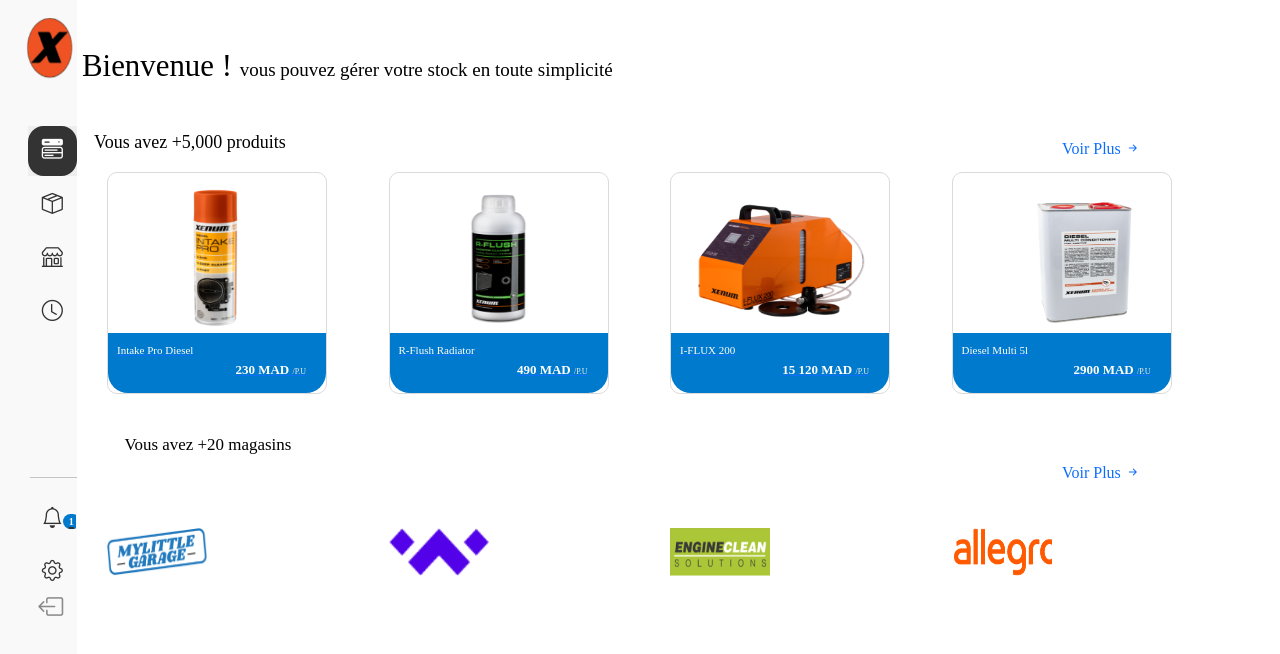
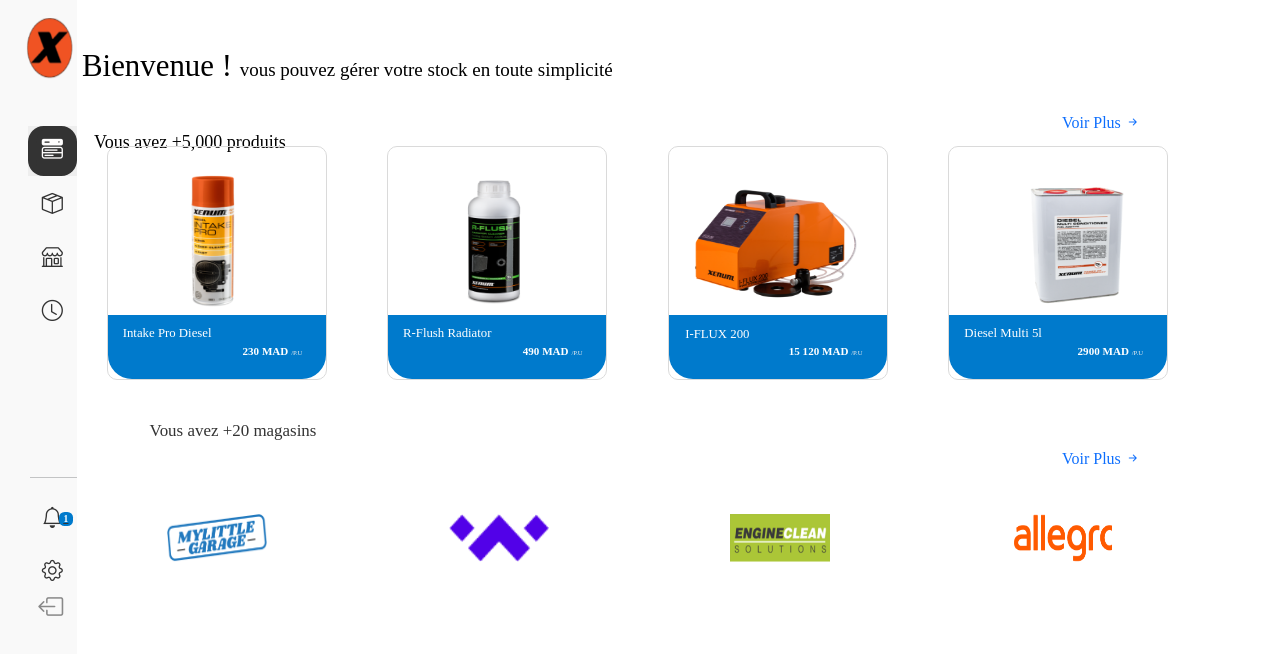
Before and after one commit to abdellahaitcheikh1/Merch-Sentry-pagec, a React (Create React App) app: page /#/ in a window 1280 px wide. Shown: the top 654 px of the page. Built offline with nearby package versions, Linux system fonts and the light colour scheme.

Commit message:
Feat(Update):complet update sidebar admin and category admin

```diff
--- a/src/Views/Admin/HomeAdmin/Home.tsx
+++ b/src/Views/Admin/HomeAdmin/Home.tsx
@@ -45,16 +45,20 @@
         },
         480:{
           slidesPerView:2,
-          spaceBetween:10,
+          spaceBetween:80,
         },
-        700:{
+        600:{
+          slidesPerView:3,
+          spaceBetween:80,
+        },
+        800:{
           slidesPerView:4,
-          spaceBetween:10,
+          spaceBetween:5,
         }
       }}
       >
     <SwiperSlide>
-      <Link to="/produit">
+      <Link className="LinkProduct" to="">
 
         <div className="box">
           <div className="slidImage">
@@ -62,7 +66,7 @@
             <div className="overlay">
             </div>
           </div>
-          <div className="detailBox">
+          <div className="BoxInfoProduct">
             <div className="ParantName">
             <p className="nameProduct">Intake Pro Diesel</p>
             </div>
@@ -73,7 +77,7 @@
 
         </SwiperSlide>
         <SwiperSlide>
-      <Link to="/produit">
+      <Link className="LinkProduct" to="/produit">
 
         <div className="box">
           <div className="slidImage">
@@ -81,7 +85,7 @@
             <div className="overlay">
             </div>
           </div>
-          <div className="detailBox">
+          <div className="BoxInfoProduct">
             <div className="ParantName">
                   <p className="nameProduct">R-Flush Radiator</p>
               </div>
@@ -93,7 +97,7 @@
 
         </SwiperSlide>
         <SwiperSlide>
-      <Link to="/produit">
+      <Link className="LinkProduct" to="">
 
         <div className="box">
           <div className="slidImage">
@@ -101,7 +105,7 @@
             <div className="overlay">
             </div>
           </div>
-          <div className="detailBox">
+          <div className="BoxInfoProduct">
             <div className="ParantName">
 <p className="nameProduct">I-FLUX 200</p>            </div>
 <div className="price"><p>15 120 MAD <span>/P.U</span></p></div>          </div>
@@ -110,7 +114,7 @@
 
         </SwiperSlide>
         <SwiperSlide>
-      <Link to="/produit">
+      <Link className="LinkProduct" to="">
 
         <div className="box">
           <div className="slidImage">
@@ -118,7 +122,7 @@
             <div className="overlay">
             </div>
           </div>
-          <div className="detailBox">
+          <div className="BoxInfoProduct">
             <div className="ParantName">
 <p className="nameProduct">Diesel Multi 5l</p>            </div>
 <div className="price"><p>2900 MAD <span>/P.U</span></p></div>          </div>
@@ -127,7 +131,7 @@
 
         </SwiperSlide>
         <SwiperSlide>
-      <Link to="/produit">
+      <Link className="LinkProduct" to="">
 
         <div className="box">
           <div className="slidImage">
@@ -135,7 +139,7 @@
             <div className="overlay">
             </div>
           </div>
-          <div className="detailBox">
+          <div className="BoxInfoProduct">
             <div className="ParantName">
               <p className="nameProduct">Intake Pro Diesel</p>
             </div>
@@ -146,7 +150,7 @@
 
         </SwiperSlide>
         <SwiperSlide>
-      <Link to="/produit">
+      <Link className="LinkProduct" to="">
 
         <div className="box">
           <div className="slidImage">
@@ -154,7 +158,7 @@
             <div className="overlay">
             </div>
           </div>
-          <div className="detailBox">
+          <div className="BoxInfoProduct">
             <div className="ParantName">
 <p className="nameProduct">Intake Pro Diesel</p>            </div>
 <div className="price"><p>230 MAD <span>/P.U</span></p></div>          </div>
@@ -164,7 +168,7 @@
 
         </SwiperSlide>
         <SwiperSlide>
-      <Link to="/produit">
+      <Link className="LinkProduct" to="">
 
         <div className="box">
           <div className="slidImage">
@@ -173,7 +177,7 @@
             <div className="overlay">
             </div>
           </div>
-          <div className="detailBox">
+          <div className="BoxInfoProduct">
             <div className="ParantName">
 <p className="nameProduct">Intake Pro Diesel</p>            </div>
 <div className="price"><p>230 MAD <span>/P.U</span></p></div>          </div>
--- a/src/Views/Admin/Sidbare/Sidebare.tsx
+++ b/src/Views/Admin/Sidbare/Sidebare.tsx
@@ -75,13 +75,13 @@
             <li className={activeItem === "/notifacation" ? "active" : "" }>
               <Link to="">
 
-                <a href="#">
-                <i className="bi bi-bell"><span className="countNotif">1</span></i>
+                <a href="">
+              <i className="bi bi-bell"/><span className="countNotif">1</span>
                       </a>
-
                 </Link>
               </li>
               <li className={activeItem === "/settings" ? "active" : ""}>
+
                 <Link to="">
                   <a href="#">
                     <i className="bi bi-gear" />
--- a/src/Views/Admin/Sidbare/sidebare.css
+++ b/src/Views/Admin/Sidbare/sidebare.css
@@ -662,40 +662,6 @@
 
 
 
-
-
-
-
-
-@media screen and (max-width: 768px) {
-	.sidebar {
-
-		width: 11%;
-	}
-	.produitCard .ImageProduit{
-		border-radius: 5%;
-		border: 1% solid rgb(235, 235, 235);
-		width: 40%;
-	}
-	.produitCard .barTitle a{
-		background: #007ACC;
-		color: #eee;
-		text-decoration: none;
-		border: none;
-		width: 49%;
-		height: 7%;
-	}
-
-}
-
-@media screen and (max-width: 576px) {
-	.sidebar {
-		width: 16%;
-	}
-}
-
-
-
 /*--------------------------- Produc Slid -----------------------  */
 
 
@@ -722,28 +688,30 @@
 /* ICI */
 
 .box{
-	border: 1px solid rgb(218, 218, 218);
-    width: 220px;
-    border-radius: 10px;
-    margin: 25px;
+	border: 1% solid rgb(218, 218, 218);
+    width: 220%;
+    border-radius: 10%;
+    margin: 25%;
 }
 .boxSponsore{
-    width: 200px;
-    margin: 25px;
+    width: 200%;
+    margin: 20%;
+	display: flex;
+	justify-content: center;
 }
 .slidImage{
-    height: 150px;
-    width: 180px;
-	margin-left: 18px;
+    height: 150%;
+    width: 180%;
+	margin-left: 7%;
     position: relative;
-	padding: 10px 2px 150px 2px;
+	padding: 10% 2% 67% 2%;
 }
 .box .slidImage img{
-	height: 150px;
+	height: 9rem;
 }
 .slideImgSponsore{
-	height: 80px;
-    width: 100px;
+	height: 80%;
+    width: 100%;
     position: relative;
 }
 .slideImgSponsore img{
@@ -760,67 +728,66 @@
 }
 .countNotif{
 	background-color: #007ACC;
-	padding: 2px 6px ;
-	border-radius: 50px;
+	padding: 5% 14% ;
+	border-radius: 40%;
+	margin-left: -12%;
 	color: #FFF;
 	text-align: center;
 	font-family: Montserrat;
 	font-style: normal;
 	font-weight: 700;
 	line-height: normal;
-	font-size: 10px;
+	font-size: 45%;
 }
-.detailBox{
-    height: 60px;
+.LinkProduct{
+	text-decoration: none;
+}
+.BoxInfoProduct{
+    height: 4rem;
 	background: #007ACC;
 	width: 100%;
     display: flex;
     justify-content: space-between;
     align-items: center;
-    padding: 10px 20px;
-    border-radius: 0 0 20px 20px;
+    padding: 5% 10%;
+    border-radius: 0 0 1.5rem 1.5rem;
     box-sizing: border-box;
 
 }
 .menu-down hr{
-	width: 80px;
+	width: 80%;
 }
 .ParantName{
-
     display: flex;
     flex-direction: column;
 }
 .ParantName .nameProduct{
 	color: #FFF;
-	margin-top: -10px;
+	margin-top: -16%;
 	font-style: normal;
 	/* background-color: #DB504A; */
 	font-family: Montserrat;
-	margin-left:-11px;
-    /* padding-right: 8px; */
+	margin-left:-10%;
 	font-style: normal;
-	font-size: 11px;
+	font-size: 71%;
 	font-weight: 500;
 	line-height: normal;
 
 }
-.detailBox b{
-
+.BoxInfoProduct b{
     color: rgb(255, 255, 255);
 
 }
 .ParantName span{
-
     color: rgb(76, 67, 67);
 }
 .price p{
     color: rgb(255, 255, 255);
-    font-size: 10px;
-	margin-left: -8px;
+    font-size: 99%;
+	margin-left: -3%;
 	font-style: normal;
-	font-size: 13px;
 	line-height: normal;  	/* background-color: #DB504A; */
-	margin-top: 10px;
+	margin-top: 7%;
 	font-family: Montserrat;
 
 
@@ -828,18 +795,78 @@
 .price span{
     color: #efefef;
 	font-family: Montserrat;
-	font-size:8px;
+	font-size:60%;
 	font-weight: 300;
 
 
 
 }
 
-@media screen and (max-width: 600px) {
+@media screen and (max-width: 38rem) {
 	.home{
-		margin-left: 100px;
+		margin-left: 100%;
+		width: 80%;
 	}
-	#ProductSlide{
-		margin-left: -5px;
+}
+@media screen and (max-width: 61.25rem) {
+	.sidebar {
+		width: auto;
 	}
-  }
+	.produitCard .ImageProduit{
+		border-radius: 5%;
+		border: 1% solid rgb(235, 235, 235);
+		width: 40%;
+	}
+	.produitCard .barTitle a{
+		background: #007ACC;
+		color: #eee;
+		text-decoration: none;
+		border: none;
+		width: 49%;
+		height: 7%;
+	}
+
+}
+
+@media screen and (max-width: 48rem) {
+	.sidebar {
+
+		width: 11%;
+		/* background-color: #007ACC; */
+	}
+	.produitCard .ImageProduit{
+		border-radius: 5%;
+		border: 1% solid rgb(235, 235, 235);
+		width: 40%;
+	}
+	.produitCard .barTitle a{
+		background: #007ACC;
+		color: #eee;
+		text-decoration: none;
+		border: none;
+		width: 49%;
+		height: 7%;
+	}
+
+}
+@media screen and (max-width: 37rem) {
+	.sidebar {
+		width: auto;
+	}
+	.sidebar .brand img{
+		margin-left: 35%;
+		width: 60%;
+		height: 55%;
+	}
+}
+@media screen and (max-width: 28rem) {
+	.sidebar {
+		width: auto;
+		margin-top: -8%;
+	}
+	.sidebar .brand img{
+		margin-left: 35%;
+		width: 60%;
+		height: 20%;
+	}
+}
--- a/src/Views/Admin/categories/categories.css
+++ b/src/Views/Admin/categories/categories.css
@@ -9,40 +9,39 @@
 }
 .form .form-control {
     flex: 1;
-    margin-right: 10px;
+    margin-right: 10%;
 }
 .form .fa-search{
 
     position: absolute;
-    top:20px;
-    left: 20px;
+    top:20%;
+    left: 20%;
     color: #9ca3af;
 
 }
 
 .form span{
 
-        position: relative;
-    right: 37px;
-    /* top: 13px; */
-    padding: 2px;
-    border-left: 1px solid #d1d5db;
+    position: relative;
+    right: 37%;
+    padding: 2%;
+    border-left: 1% solid #d1d5db;
 
 }
 .left-pan{
-    padding-left: 7px;
+    padding-left: 7%;
 }
 
 .left-pan i{
 
-   padding-left: 5px;
+   padding-left: 5%;
    cursor: pointer;
 }
 
 .form-input{
-    height: 50px;
-    text-indent: 33px;
-    border-radius: 20px;
+    height: 50%;
+    text-indent: 33%;
+    border-radius: 10%;
 }
 
 .form-input:focus{
@@ -52,59 +51,60 @@
 }
 .btnAjoutee{
     border: none;
-    font-size: 14px;
+    font-size: 75%;
     font-style: normal;
     font-weight: 500;
     line-height: normal;
-    padding: 10px 13px;
+    padding: 11% 6%;
     color: #fff;
     font-family: Montserrat;
-    border-radius: 10px;
+    border-radius: 0.7rem;
     background-color: #007ACC;
-    width: 180px;
+    width: 160%;
     transition: 0.1s ease ;
     text-decoration: none;
 
 }
-.detailBox .type p{
+.BoxInfoProduct .ParantName .nameProduct{
     font-family: Montserrat;
     text-decoration: none;
     color: rgb(255, 255, 255);
-	margin-top: -5px;
-	font-size: 12px;
-    padding-right: 2px;
-    margin-left: -7px;
+	margin-top: -13%;
+	font-size: 80%;
+    margin-left: -8%;
 }
-.detailBox .price{
+.BoxInfoProduct .price{
     font-family: Montserrat;
     color: rgb(255, 255, 255);
     font-weight: 600;
-    font-size: 12px;
+    font-size: 70%;
 }
 .btnAjoutee:hover{
     transition: 0.2s ease ;
     background-color: rgb(45, 125, 205);
 
 }
-#ProductSlide{
-    margin-top: -100px;
+.ProductSlide{
+    margin-top: -10%;
 }
-#ProductSlide .pMagazin{
-    margin-left: 80px;
+.ProductSlide .pMagazin{
+    margin-left: 10%;
     color: #333;
     font-style: normal;
     font-weight: 400;
     line-height: normal;
     font-family: Montserrat;
 }
-#ProductSlide h5{
-    margin-top: -100px;
+.ProductSlide h5{
+    margin-top: 1%;
     color: #333;
     font-style: normal;
     font-weight: 400;
     line-height: normal;
     font-family: Montserrat;
 }
+
+/* HERE */
 @media screen and (max-width: 600px) {
 	.height{
         width: 380px;
```
Also changed, not shown: src/Views/Admin/categories/Categories.tsx (+42 -42 lines).
